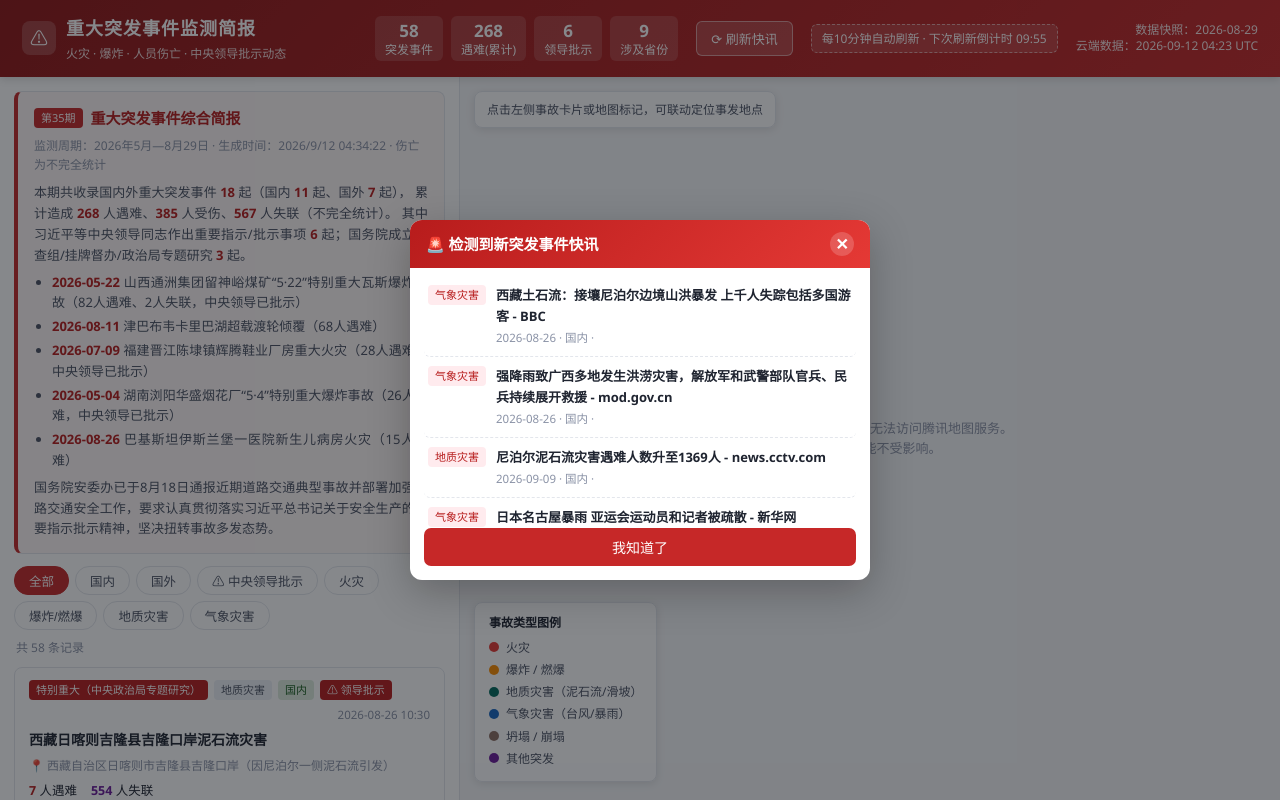
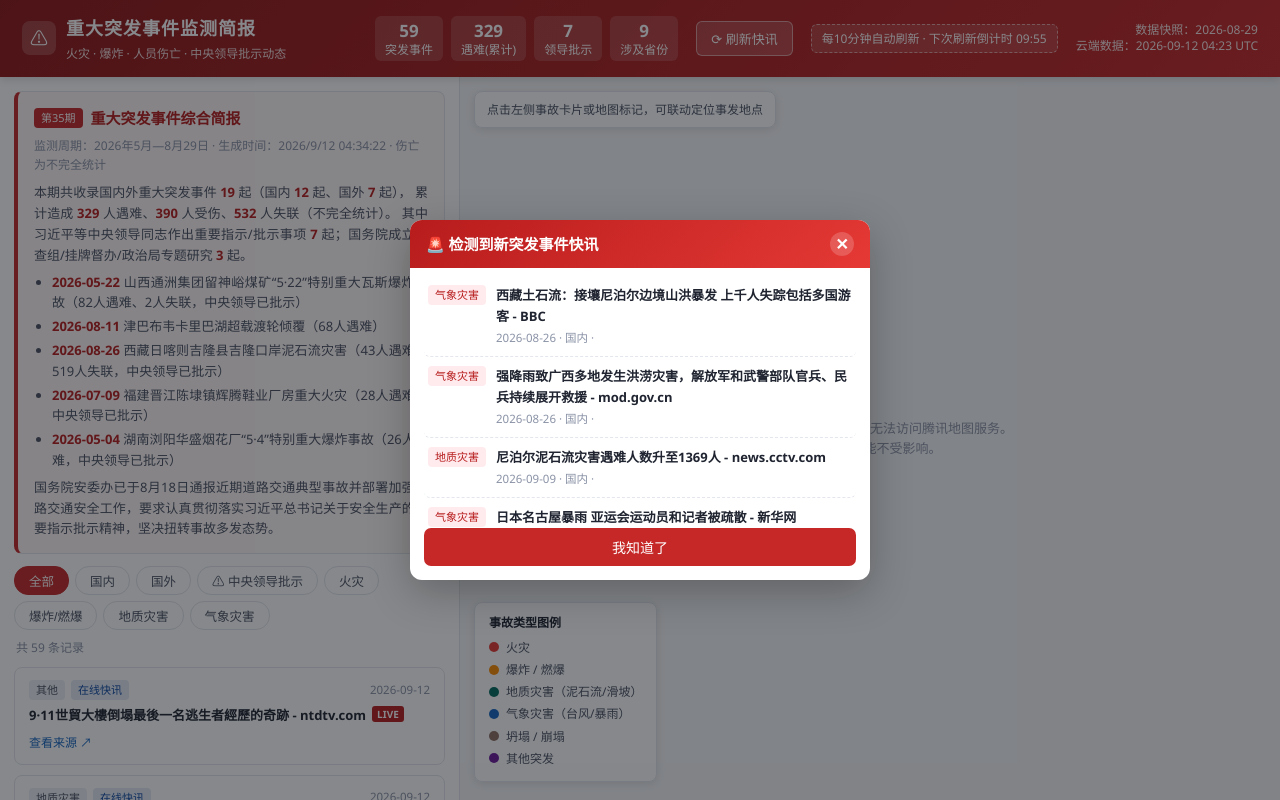
Before and after one commit to liudi7675/incident-monitor, a plain HTML site: page index.html in a window 1280 px wide. Drawn offline with Linux system fonts and the light colour scheme.

Commit message:
feat: 青岛货轮火灾入库+吉隆整合更新；快讯仅收录2026-06-01后且手动刷新限10天内

```diff
--- a/index.html
+++ b/index.html
@@ -324,17 +324,40 @@
 const TYPE_COLOR = { fire: '#E53935', blast: '#FB8C00', geo: '#00695C', weather: '#1565C0', collapse: '#8D6E63', other: '#6A1B9A' };
 const TYPE_NAME  = { fire: '火灾', blast: '爆炸/燃爆', geo: '地质灾害', weather: '气象灾害', collapse: '坍塌/崩塌', other: '其他' };
 
+/* 日期门槛：只收录 MIN_DATE（含）之后的事件；在线快讯只保留最近 LIVE_WINDOW_DAYS 天 */
+const MIN_DATE = '2026-06-01';
+const LIVE_WINDOW_DAYS = 10;
+function inWindow(d, days) {
+  if (!d) return false;
+  if (d < MIN_DATE) return false;
+  if (!days) return true;
+  const t = Date.parse(d);
+  return !isNaN(t) && (Date.now() - t) <= days * 86400000;
+}
+
 const INCIDENTS = [
+  {
+    id: 'QD-0910', date: '2026-09-10', time: '11:15', scope: 'dom',
+    type: 'fire', level: 1, levelName: '特别重大（习近平重要指示）',
+    title: '山东青岛北海造船厂"9·10"外籍货轮火灾事故',
+    place: '山东省青岛市西海岸新区北海造船有限公司（海西湾）', prov: '山东', city: '青岛',
+    deaths: 25, injured: 5, missing: 0,
+    summary: '9月10日11时15分许，青岛市北海造船有限公司一艘外籍货轮（"海之韵号"/Ocean Melody）靠港维修期间起火，船上共42人，12人安全撤出、5人受伤送医（生命体征平稳）。明火于当日14时30分左右扑灭；19时24分许25名失联人员全部找到，均无生命体征，共25人遇难。现场调集56辆消防车、354名救援人员；搜救工作已基本结束，火灾原因调查正在进行。',
+    instr: '习近平作出重要指示：抓紧搜救失联人员，妥善做好善后安抚等工作，尽快查明事故原因，依法严肃追究责任；各地区各有关部门要深刻汲取教训，深入排查整治各类火灾隐患，落实落细防范措施，坚决遏制重特大事故发生。李强作出批示：抓紧搜救被困人员，全力救治伤员，做好善后处置工作，严防次生灾害；国务院安委会要举一反三，压实各地各条线安全生产责任。应急管理部已派出工作组赶赴现场指导；国家消防救援局10日晚召开紧急视频调度会。',
+    source: '中国政府网 / 新华社 / 人民网 / 光明网',
+    url: 'https://www.gov.cn/yaowen/liebiao/202609/content_7080636.htm',
+    lat: 35.977, lng: 120.196,
+  },
   {
     id: 'JL-0826', date: '2026-08-26', time: '10:30', scope: 'dom',
     type: 'geo', level: 1, levelName: '特别重大（中央政治局专题研究）',
     title: '西藏日喀则吉隆县吉隆口岸泥石流灾害',
     place: '西藏自治区日喀则市吉隆县吉隆口岸（因尼泊尔一侧泥石流引发）', prov: '西藏', city: '日喀则',
-    deaths: 7, injured: null, missing: 554,
-    summary: '8月26日10时30分许，因尼泊尔一侧发生泥石流灾害，造成西藏日喀则市吉隆县吉隆口岸重大人员伤亡、失联。截至29日1时，已致7人遇难、554人失联（含外籍人员260人），救出群众2人。已到位各级救援力量2141人，堰塞湖实时监测中，G216国道正加紧抢通，500余名受威胁群众转移至安置点。',
-    instr: '习近平作出重要指示：当务之急要千方百计搜救失联人员，转移安置受威胁群众，抓紧救治伤员，最大限度减少人员伤亡；要加强监测预警，注重科学施救，防止发生次生灾害。李强批示：抓紧核清失联受灾人数，组织力量全力抢险救援，及时有序转移受险群众，严防次生灾害，外交部加强与有关国家沟通协调。8月28日中共中央政治局召开会议专题研究部署抢险救援工作，习近平主持会议，全体起立向遇难人员默哀；张国清率队赶赴现场。',
-    source: '中国政府网 / 新华社 / 新华网',
-    url: 'https://www.gov.cn/yaowen/liebiao/202608/content_7079160.htm',
+    deaths: 43, injured: null, missing: 519,
+    summary: '8月26日10时30分许，尼泊尔一侧冰岩崩引发泥石流（冰崩碎屑流，流速达每秒50米），吉隆口岸0.7平方公里核心区遭毁灭性破坏，G216受损、电力通信中断。截至9月5日18时：43人遇难、519人失联（外籍失联261人、涉23国）、救出2人；累计投入救援力量2500余人，9月2日10时G216陆路救援通道抢通，多轮拉网式搜救持续开展；9月7日起转移安置群众陆续返乡。堰塞湖及次生灾害持续监测中。',
+    instr: '习近平作出重要指示：当务之急要千方百计搜救失联人员，转移安置受威胁群众，抓紧救治伤员，最大限度减少人员伤亡；要加强监测预警，注重科学施救，防止发生次生灾害。李强批示：抓紧核清失联受灾人数，组织力量全力抢险救援，及时有序转移受险群众，严防次生灾害。8月28日中共中央政治局召开会议专题研究部署抢险救援工作，习近平主持会议，全体起立向遇难人员默哀；张国清率队赶赴现场。9月2日西藏自治区召开新闻发布会通报救援进展。',
+    source: '中国政府网 / 新华社 / 西藏自治区人民政府（最新通报：9月5日）',
+    url: 'https://www.xizang.gov.cn/zmhd/hygq/202609/t20260903_556418.html',
     lat: 28.852, lng: 85.299,
   },
   {
@@ -598,13 +621,17 @@
 }
 
 function renderList() {
-  const items = [...INCIDENTS, ...liveFlashes].filter(i => passesFilter(i, currentFilter));
+  const items = [...INCIDENTS, ...liveFlashes]
+    .filter(i => passesFilter(i, currentFilter))
+    .sort((a, b) => (b.date || '').localeCompare(a.date || '')); // 严格按日期倒序，最新事件永远在最上方
   feedList.innerHTML = items.map(it => {
     if (it.flash) {
+      const relatedBadge = it.related > 1 ? `<span class="badge b-scope-dom">已整合 ${it.related} 条相关消息</span>` : '';
       return `<div class="card flash" data-id="${it.id}">
         <div class="row1">
           <span class="badge b-type">${TYPE_NAME[it.type] || '快讯'}</span>
           <span class="badge b-scope-intl">在线快讯</span>
+          ${relatedBadge}
           <span class="date">${it.date}</span>
         </div>
         <h3>${it.title}<span class="live-tag">LIVE</span></h3>
@@ -767,10 +794,12 @@
       })
       .filter(item => { if (seen.has(item.title)) return false; seen.add(item.title); return true; })
       .slice(0, 15)
-      .map((item, idx) => ({
+      .map((item, idx) => {
+        const pd = Date.parse(item.pubDate || ''); // 正确解析 RSS pubDate（原 slice(0,10) 对英文日期无效）
+        return {
           id: 'LIVE-' + Date.now() + '-' + idx,
           flash: true,
-        date: (item.pubDate || '').slice(0, 10) || new Date().toISOString().slice(0, 10),
+          date: isNaN(pd) ? new Date().toISOString().slice(0, 10) : new Date(pd).toISOString().slice(0, 10),
           scope: item.src === '国际事故' ? 'intl' : 'dom',
           type: /泥石流|滑坡|地震|海啸|溃坝|地面塌陷|地面下陷|mudslide|landslide|earthquake|tsunami|quake/i.test(item.title) ? 'geo'
               : (/台风|飓风|暴雨|强降雨|洪涝|洪水|山洪|龙卷风|冰雹|沙尘暴|暴雪|寒潮|冻灾|旱灾|干旱|强对流|极端天气|typhoon|hurricane|tornado|flood|blizzard|drought/i.test(item.title) ? 'weather'
@@ -778,8 +807,11 @@
               : (/火|fire/i.test(item.title) ? 'fire' : 'other'))),
           title: item.title,
           url: item.link || '#',
+          related: 0,
           deaths: null, injured: null, missing: null, instr: '', lat: null, lng: null,
-      }));
+        };
+      })
+      .filter(it => inWindow(it.date, LIVE_WINDOW_DAYS)); // 手动刷新只显示最近 10 天
     got = newItems.length;
     if (newItems.length) {
       liveFlashes = [...newItems, ...liveFlashes].slice(0, 40);
@@ -875,8 +907,9 @@
       type: item.type || 'other',
       title: item.title,
       url: item.url || '#',
+      related: item.related || 0,
       deaths: null, injured: null, missing: null, instr: '', lat: null, lng: null,
-    }));
+    })).filter(i => inWindow(i.date)); // 2026-06-01 之前的旧消息一律不显示
     if (!items.length) return;
     const seen = new Set(liveFlashes.map(i => i.title));
     const fresh = items.filter(i => !seen.has(i.title));
```
Lines whose indentation alone changed are shown as unchanged.
